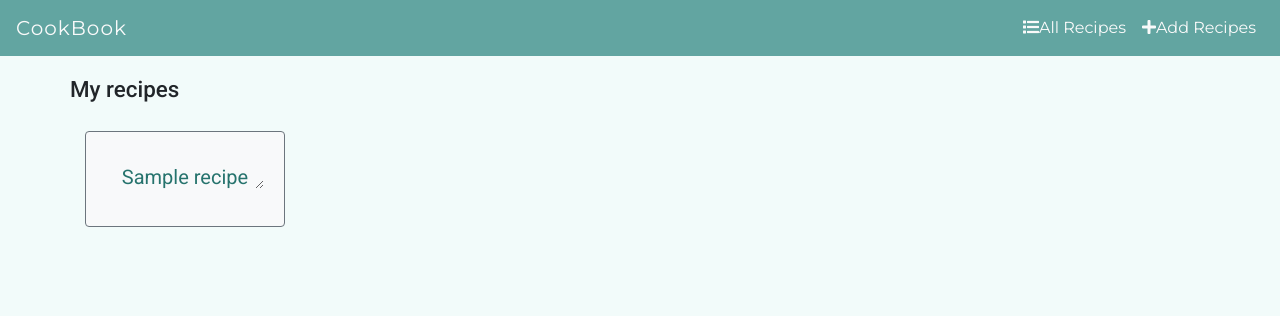
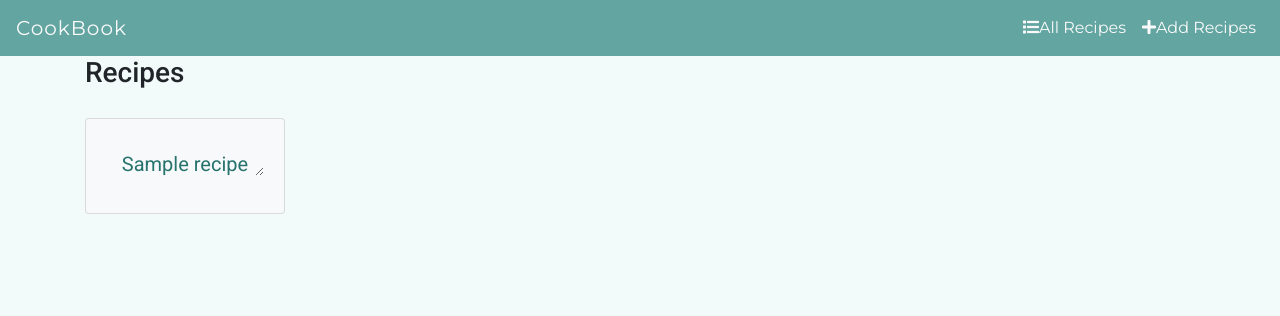
Before and after one commit to luisanegri/Data-Centric-Development, a Flask app: page /all_recipes in a window 1280 px wide. Shown: the top 316 px of the page. Run offline with Flask 2, Linux system fonts and the light colour scheme; a database or web service that is not in the repository returns one stand-in record (values such as "Sample title"); some libraries are stand-ins or nearby versions; some web fonts are replaced.

Commit message:
added classes for styling

```diff
--- a/templates/breakfast.html
+++ b/templates/breakfast.html
@@ -1,12 +1,12 @@
 {% extends 'base.html' %}{% block content %}
-<h3 class="recipe-title">Breakfast</h3>
+<h3 class="title-category title-smaller">Breakfast</h3>
 <div class="row">
 {% for recipe in recipes %}
     <div class="col-lg-3 col-md-4 col-sm-6">
       <div class="card-group">
         <a class="link-recipe" href="{{url_for('read_recipe', recipe_id=recipe._id)}}">
           <div class="card-item">
-            <div class="card text-center bg-light mb-3 border-secondary" id="card-info">
+            <div class="card text-center bg-light mb-3" id="card-info">
               <div class="card-body card-hover">
                   <h5 class="card-title">{{ recipe.recipe_name}}</h5>
               </div>
--- a/templates/dinner.html
+++ b/templates/dinner.html
@@ -1,12 +1,12 @@
 {% extends 'base.html' %}{% block content %}
-<h3 class="recipe-title">Dinner</h3>
+<h3 class="title-category title-smaller">Dinner</h3>
 <div class="row">
 {% for recipe in recipes %}
     <div class="col-lg-3 col-md-4 col-sm-6">
       <div class="card-group">
         <a class="link-recipe" href="{{url_for('read_recipe', recipe_id=recipe._id)}}">
           <div class="card-item">
-            <div class="card text-center bg-light mb-3 border-secondary" id="card-info">
+            <div class="card text-center bg-light mb-3" id="card-info">
               <div class="card-body card-hover">
                   <h5 class="card-title">{{ recipe.recipe_name}}</h5>
               </div>
--- a/templates/lunch.html
+++ b/templates/lunch.html
@@ -1,12 +1,12 @@
 {% extends 'base.html' %}{% block content %}
-<h3 class="recipe-title">Lunch</h3>
+<h3 class="title-category title-smaller">Lunch</h3>
 <div class="row">
 {% for recipe in recipes %}
     <div class="col-lg-3 col-md-4 col-sm-6">
       <div class="card-group">
         <a class="link-recipe" href="{{url_for('read_recipe', recipe_id=recipe._id)}}">
           <div class="card-item">
-            <div class="card text-center bg-light mb-3 border-secondary" id="card-info">
+            <div class="card text-center bg-light mb-3" id="card-info">
               <div class="card-body card-hover">
                   <h5 class="card-title">{{ recipe.recipe_name}}</h5>
               </div>
--- a/templates/myrecipes.html
+++ b/templates/myrecipes.html
@@ -1,14 +1,12 @@
 {% extends 'base.html' %} {% block content %}
-<div class="row">
-  <h3 class="recipe-title">My recipes</h3>
-</div>
+<h3 class="title-category title-smaller">Recipes</h3>
 <div class="row">
 {% for recipe in recipes %}
     <div class="col-lg-3 col-md-4 col-sm-6">
       <div class="card-group">
         <a class="link-recipe" href="{{url_for('read_recipe', recipe_id=recipe._id)}}">
           <div class="card-item">
-            <div class="card text-center bg-light mb-3 border-secondary" id="card-info">
+            <div class="card text-center bg-light mb-3" id="card-info">
               <div class="card-body card-hover">
                   <h5 class="card-title">{{ recipe.recipe_name}}</h5>
               </div>
--- a/templates/readrecipe.html
+++ b/templates/readrecipe.html
@@ -18,14 +18,14 @@
   </div>
 </div>
 <div class="container">
-  <h5><mark>Difficulty Level:</mark> {{recipe.difficulty_level}}</h5>
+  <h5 class="dif-title" style="font-size: 1.1rem"><mark>Difficulty Level:</mark> {{recipe.difficulty_level}}</h5>
   <div class="row">
     <div class="col-lg-4 col-sm-12">
-      <h2 class="my-recipes-title">Ingredients</h2>
+      <h2 class="read-recipe-title">Ingredients</h2>
       <li class="recipe-ingredients">{{ recipe.ingredients }}</li>
     </div>
     <div class="col-lg-8 col-sm-12">
-      <h2 class="my-recipes-title">Method</h2>
+      <h2 class="read-recipe-title">Method</h2>
       <li class="recipe-ingredients">{{ recipe.method }}</li>
     </div>
   </div>
--- a/templates/snacks.html
+++ b/templates/snacks.html
@@ -1,12 +1,12 @@
 {% extends 'base.html' %}{% block content %}
-<h3 class="recipe-title">Snacks</h3>
+<h3 class="title-category title-smaller">Snacks</h3>
 <div class="row">
 {% for recipe in recipes %}
     <div class="col-lg-3 col-md-4 col-sm-6">
       <div class="card-group">
         <a class="link-recipe" href="{{url_for('read_recipe', recipe_id=recipe._id)}}">
           <div class="card-item">
-            <div class="card text-center bg-light mb-3 border-secondary" id="card-info">
+            <div class="card text-center bg-light mb-3" id="card-info">
               <div class="card-body card-hover">
                   <h5 class="card-title">{{ recipe.recipe_name}}</h5>
               </div>
```
